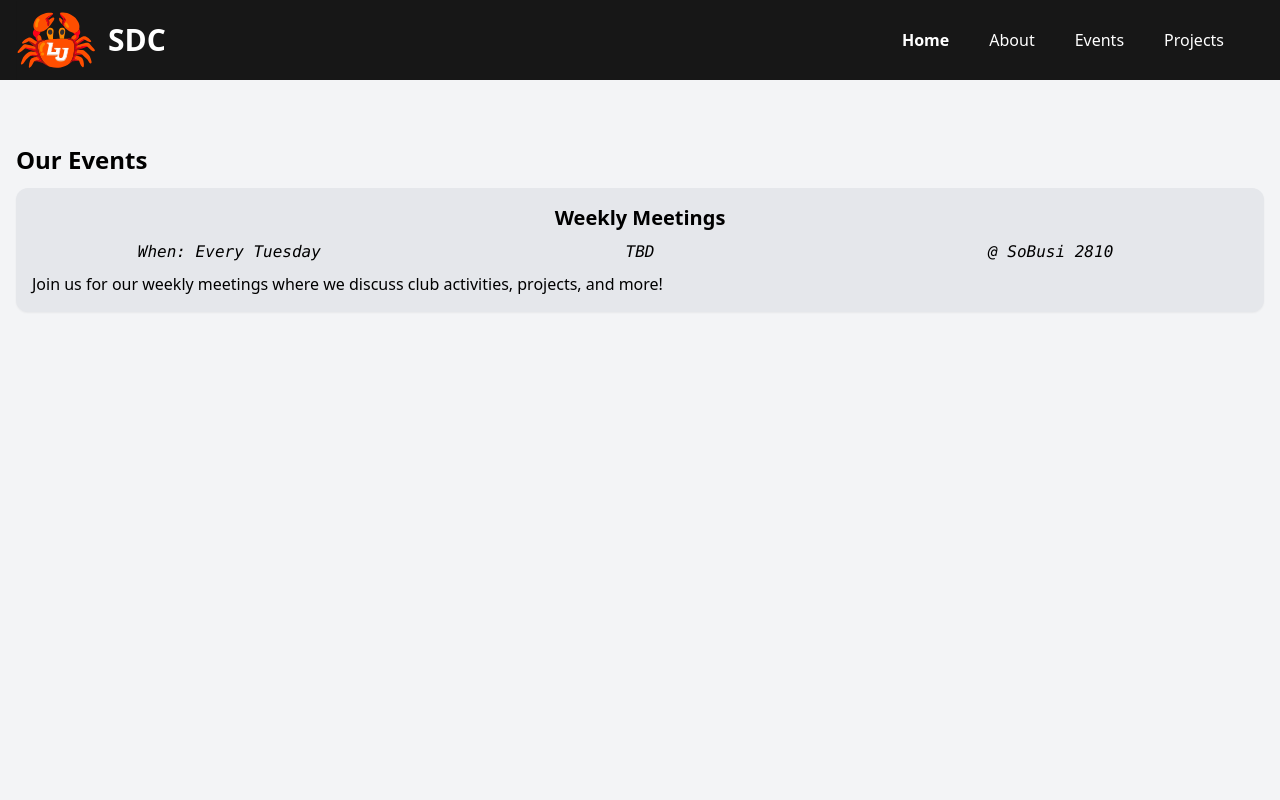
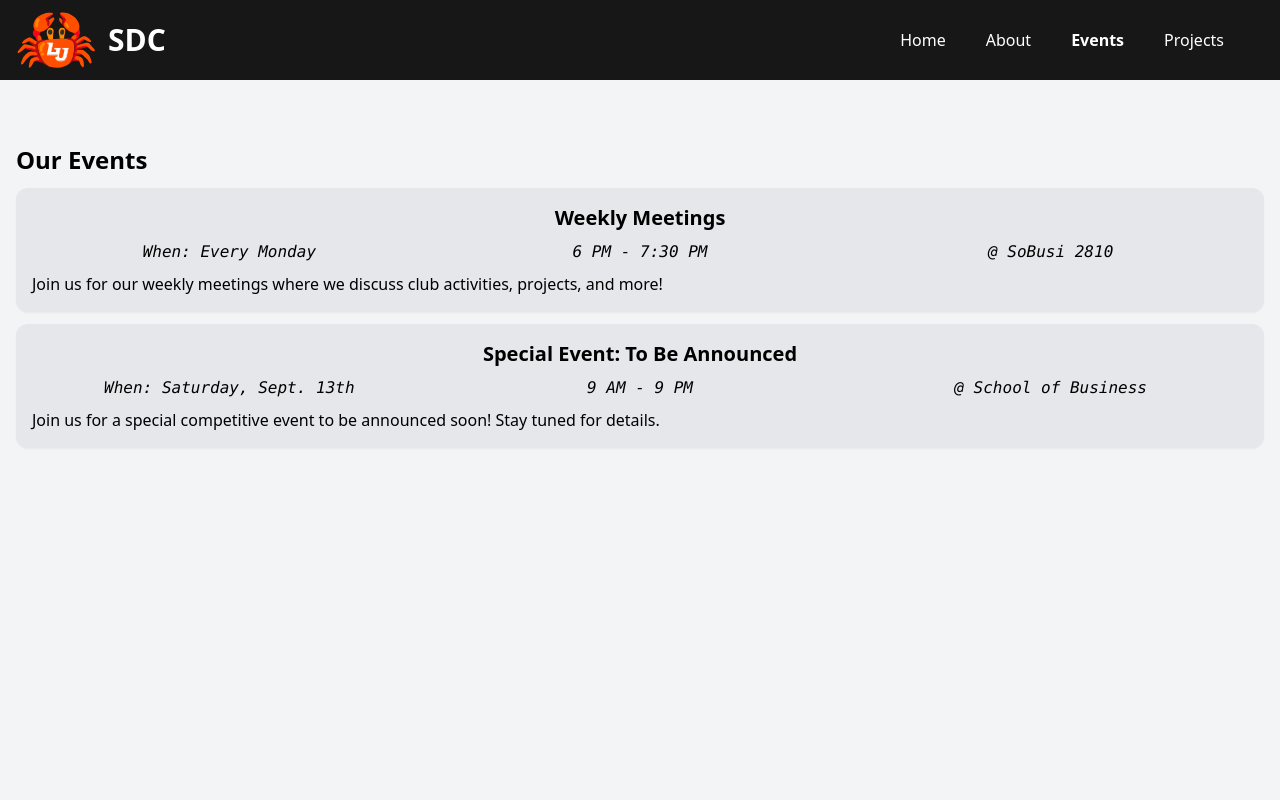
Before and after one commit to lusdc/website, a React (Vite) app: page /events in a window 1280 px wide. Shown: the top 800 px of the page. Built offline with nearby package versions, Linux system fonts and the light colour scheme.

Commit message:
Header Bug Fix, 404 Page Added, Ggl Cal. Added, Events Populated for sem. start

```diff
--- a/src/App.jsx
+++ b/src/App.jsx
@@ -1,6 +1,7 @@
 import { BrowserRouter as Router, Route, Routes, Link } from 'react-router-dom';
 import { useState } from 'react'
 import clubLogo from './assets/logo.svg'
+import confusedCrab from './assets/404Crab.png'
 import './App.css'
 
 // Importing the pages
@@ -10,7 +11,7 @@ import About from './pages/About'
 import Events from './pages/Events'
 
 function App() {
-  const [activeLink, setActiveLink] = useState('/');
+  const [activeLink, setActiveLink] = useState(window.location.pathname);
 
   return (
     <Router>
@@ -64,6 +65,15 @@ function App() {
             <Route path="/projects" element={<Projects />} />
             <Route path="/about" element={<About />} />
             <Route path="/events" element={<Events />} />
+            <Route path="*" element=
+              {
+                <div>
+                  <img className='mx-auto w-96 h-96' src={confusedCrab} alt="Confused Crab" />
+                  <h2 className='text-5xl font-extrabold text-center'>404</h2>
+                  <h2 className='mt-2 text-3xl font-bold text-center'>Page Not Found</h2>
+                </div>
+              }
+            />
           </Routes>
         </div>
 
--- a/src/pages/About.jsx
+++ b/src/pages/About.jsx
@@ -1,4 +1,5 @@
 import { useState } from 'react'
+import confusedCrab from '../assets/404Crab.png'
 
 function TeamMember({name, title, image, github, linkedin}) {
   return (
@@ -53,7 +54,7 @@ function About() {
           <TeamMember
             name="TBD"
             title="Vice President"
-            image=""
+            image={confusedCrab}
           />
         </div>
         <div className='grid grid-cols-1 gap-4 mt-4 sm:grid-cols-3'>
--- a/src/pages/Events.jsx
+++ b/src/pages/Events.jsx
@@ -21,9 +21,17 @@ function Events() {
         <SpecialEvent
             title="Weekly Meetings"
             description="Join us for our weekly meetings where we discuss club activities, projects, and more!"
-            date="Every Tuesday"
-            time="TBD"
+            date="Every Monday"
+            time="6 PM - 7:30 PM"
             location="SoBusi 2810"
+        />
+
+        <SpecialEvent
+            title="Special Event: To Be Announced"
+            description="Join us for a special competitive event to be announced soon! Stay tuned for details."
+            date="Saturday, Sept. 13th"
+            time="9 AM - 9 PM"
+            location="School of Business"
         />
 
     </>
--- a/src/pages/Home.jsx
+++ b/src/pages/Home.jsx
@@ -13,13 +13,13 @@ function Home() {
 
             {/* LinkedIn Logo */}
             <a href='https://www.linkedin.com/company/lusdc/' target="_blank" rel="noopener noreferrer">
-                <svg xmlns="http://www.w3.org/2000/svg" width="25" height="25" fill="currentColor" className="bi bi-linkedin fill-black dark:fill-white hover:scale-110" viewBox="0 0 16 16">
+                <svg xmlns="http://www.w3.org/2000/svg" width="25" height="25" fill="currentColor" className="bi bi-linkedin fill-black lg:h-8 lg:w-8 dark:fill-white hover:scale-110" viewBox="0 0 16 16">
                     <path d="M0 1.146C0 .513.526 0 1.175 0h13.65C15.474 0 16 .513 16 1.146v13.708c0 .633-.526 1.146-1.175 1.146H1.175C.526 16 0 15.487 0 14.854zm4.943 12.248V6.169H2.542v7.225zm-1.2-8.212c.837 0 1.358-.554 1.358-1.248-.015-.709-.52-1.248-1.342-1.248S2.4 3.226 2.4 3.934c0 .694.521 1.248 1.327 1.248zm4.908 8.212V9.359c0-.216.016-.432.08-.586.173-.431.568-.878 1.232-.878.869 0 1.216.662 1.216 1.634v3.865h2.401V9.25c0-2.22-1.184-3.252-2.764-3.252-1.274 0-1.845.7-2.165 1.193v.025h-.016l.016-.025V6.169h-2.4c.03.678 0 7.225 0 7.225z"/>
                 </svg>
             </a>
             {/* GitHub Logo */}
             <a href='https://github.com/lusdc' target="_blank" rel="noopener noreferrer">
-                <svg xmlns="http://www.w3.org/2000/svg" width="25" height="25" fill="currentColor" className="bi bi-linkedin fill-black dark:fill-white hover:scale-110" viewBox="0 0 16 16">
+                <svg xmlns="http://www.w3.org/2000/svg" width="25" height="25" fill="currentColor" className="bi bi-linkedin fill-black lg:h-8 lg:w-8 dark:fill-white hover:scale-110" viewBox="0 0 16 16">
                     <path d="M8 0C3.58 0 0 3.58 0 8c0 3.54 2.29 6.53 5.47 7.59.4.07.55-.17.55-.38 0-.19-.01-.82-.01-1.49-2.01.37-2.53-.49-2.69-.94-.09-.23-.48-.94-.82-1.13-.28-.15-.68-.52-.01-.53.63-.01 1.08.58 1.23.82.72 1.21 1.87.87 2.33.66.07-.52.28-.87.51-1.07-1.78-.2-3.64-.89-3.64-3.95 0-.87.31-1.59.82-2.15-.08-.2-.36-1.02.08-2.12 0 0 .67-.21 2.2.82.64-.18 1.32-.27 2-.27s1.36.09 2 .27c1.53-1.04 2.2-.82 2.2-.82.44 1.1.16 1.92.08 2.12.51.56.82 1.27.82 2.15 0 3.07-1.87 3.75-3.65 3.95.29.25.54.73.54 1.48 0 1.07-.01 1.93-.01 2.2 0 .21.15.46.55.38A8.01 8.01 0 0 0 16 8c0-4.42-3.58-8-8-8"/>
                 </svg>
             </a>
@@ -51,13 +51,16 @@ function Home() {
         </div>
        </div>
        <h3 className='mt-5 text-xl font-bold'>Join Us!</h3>
-       <p>We meet every Tuesday at 5:30 PM in SoBusi 2810. All are welcome!</p>
+       <p>We meet every Monday at 6 PM in SoBusi 2810. All are welcome!</p>
 
        <h4 className='my-5 text-lg font-bold'>Event Calendar</h4>
-       {/* Add Google event calendar here */}
-       <div className="p-4 bg-gray-200 rounded-xl dark:bg-gray-700">
-        <p className='font-mono italic'>Coming Soon!</p>
-       </div>
+        <iframe
+          className="mb-4 rounded-lg shadow-lg hover:shadow-xl"
+          src="https://calendar.google.com/calendar/embed?src=fdc76a81bb683abbbbe16c6a626d49064085b3d7f5a762cd86f2fe9926f59d9e%40group.calendar.google.com&ctz=America%2FNew_York"
+          style={{ border: 0 }}
+          width="800"
+          height="600"
+        ></iframe>
     </>
   )
 }
```
Also changed, not shown: src/assets/404Crab.png (added).
